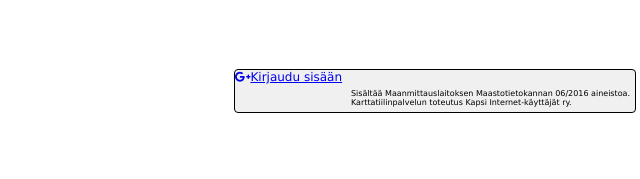
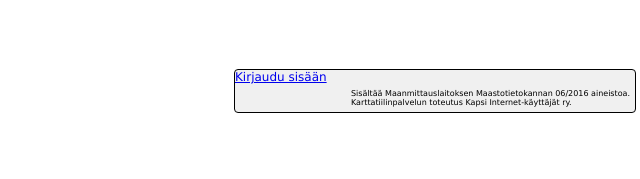
Before and after one commit to peksula/stratokastor, a website: page public/index.html in a window 1280 px wide. Shown: the part 579-758 px from the top of the page, 636-1276 px from the left. Drawn offline with nearby package versions, Linux system fonts and the light colour scheme; some packages are replaced by stand-ins of ours; no server answers; files whose address does not match are found by name.

Commit message:
Removing google icon from authentication link

```diff
--- a/public/index.html
+++ b/public/index.html
@@ -50,7 +50,7 @@
                 <div id="user-div">
                     <span ng-show="user.user">Kirjautuneena {{ user.user.name }}.</span>
                     <span ng-hide="user.user">
-                        <a href="/auth/google" class="btn btn-danger"><span class="fa fa-google-plus"></span>Kirjaudu sisään</a>
+                        <a href="/auth/google">Kirjaudu sisään</a>
                     </span>
                 </div>
 
```
